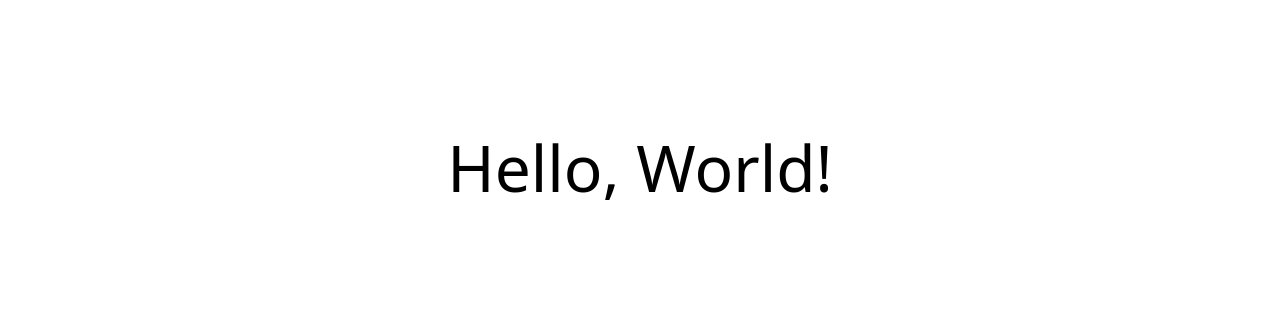
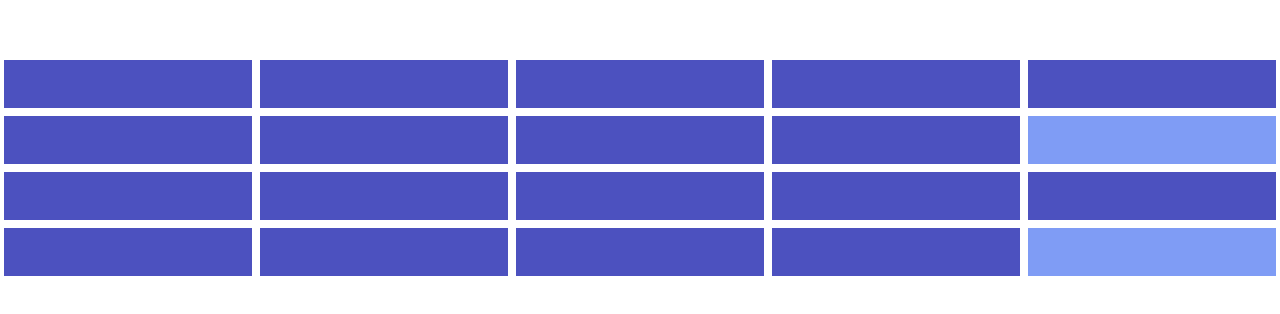
Before and after one commit to Sebastien-Ahkrin/BinaryClock, a React (Create React App) app: page / in a window 1280 px wide. Shown: the part 232-546 px from the top of the page. Built offline with nearby package versions, Linux system fonts and the light colour scheme.

Commit message:
feat: add milliseconds feature

```diff
--- a/src/component/App.tsx
+++ /dev/null
@@ -1,13 +0,0 @@
-import React from 'react'
-
-export default function App () {
-  return (
-    <div className="flex content-center flex-wrap h-screen justify-center">
-      <div className="w-1/3 p-2">
-        <div className="text-center text-6xl p-2">
-          <h1>Hello, World!</h1>
-        </div>
-      </div>
-    </div>
-  )
-}
--- /dev/null
+++ b/src/component/app.tsx
@@ -0,0 +1,20 @@
+import React, { useEffect, useState } from 'react'
+import Column from './column'
+
+export default function App (): JSX.Element {
+  const [state, setState] = useState<number[]>([0, 0, 0, 0, 0])
+
+  useEffect(() => {
+    setInterval(() => {
+      const date = new Date()
+      setState([0, 0, 0, 0, Number(date.getMilliseconds().toString().split('')[0])])
+    }, 100)
+  }, [])
+
+
+  return (
+    <div className="flex content-center flex-wrap justify-center container mx-auto h-screen">
+      {Array(5).fill(0).map((_, index) => <Column key={index} representation={state[index]}/>)}
+    </div>
+  )
+}
--- /dev/null
+++ b/src/component/column.tsx
@@ -0,0 +1,18 @@
+import React from 'react'
+import Line from './line'
+
+import { numberToBinary } from './../utils'
+
+export interface Props {
+  representation: number
+}
+
+export default function Column (props: Props): JSX.Element {
+  const binary: boolean[] = numberToBinary(props.representation)
+
+  return (
+    <div className="flex flex-col w-1/5">
+      {[1, 2, 4, 8].map((_, index) => <Line key={index} value={props.representation} activated={binary[index]}/>)}
+    </div>
+  )
+}
--- /dev/null
+++ b/src/component/line.tsx
@@ -0,0 +1,18 @@
+import React from 'react'
+
+interface Props {
+  value: number
+  activated: boolean
+}
+
+export default function Line (props: Props): JSX.Element {
+  return (
+    <div
+      className={`
+        h-12 text-gray-700 text-center px-4 py-0.5 m-1
+        ${props.activated ? 'bg-indigo-400' : 'bg-indigo-700'}
+      `}
+    >
+    </div>
+  )
+}
--- a/src/index.tsx
+++ b/src/index.tsx
@@ -1,6 +1,6 @@
 import React from 'react'
 import ReactDOM from 'react-dom'
 
-import App from './component/App'
+import App from './component/app'
 
 ReactDOM.render(<App />, document.getElementById('root'))
--- /dev/null
+++ b/src/utils.tsx
@@ -0,0 +1,4 @@
+export function numberToBinary (num: number): boolean[] {
+  const binary = num.toString(2)
+  return binary.padStart(4, '0').split('').map(value => value === '1')
+}
```
